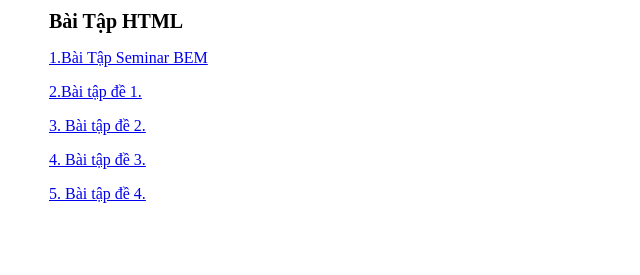
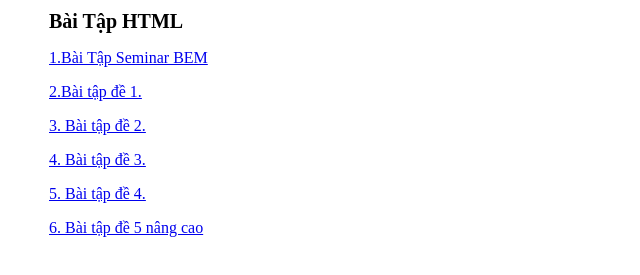
Before and after one commit to kquoc887/kquoc887.github.io, a plain HTML site: page index.html in a window 1280 px wide. Shown: the part 45-320 px from the top of the page, without its empty margins (159-799 px from the left). Drawn offline with Linux system fonts and the light colour scheme.

Commit message:
edit file index.html

```diff
--- a/index.html
+++ b/index.html
@@ -15,7 +15,7 @@
 			<p><a href="De2/index.html">3. Bài tập đề 2.</a></p>
 			<p><a href="De3/index.html">4. Bài tập đề 3.</a></p>
 			<p><a href="De4/index.html">5. Bài tập đề 4.</a></p>
-
+			<p><a href="De5/product/index.html">6. Bài tập đề 5 nâng cao</a></p>
 		</div>
 	</div>
 </body>
```
